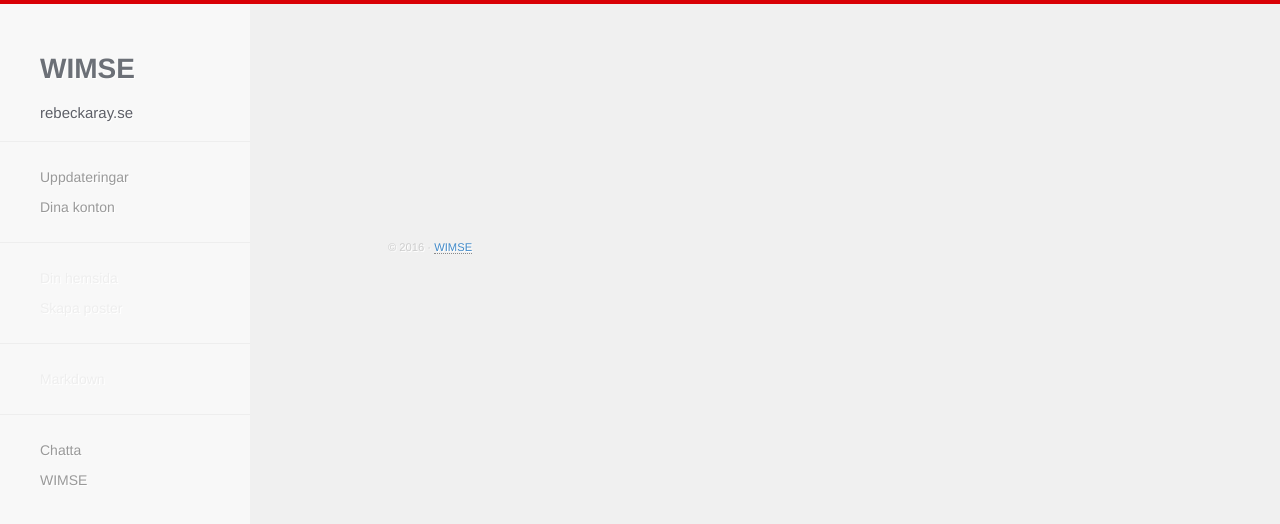
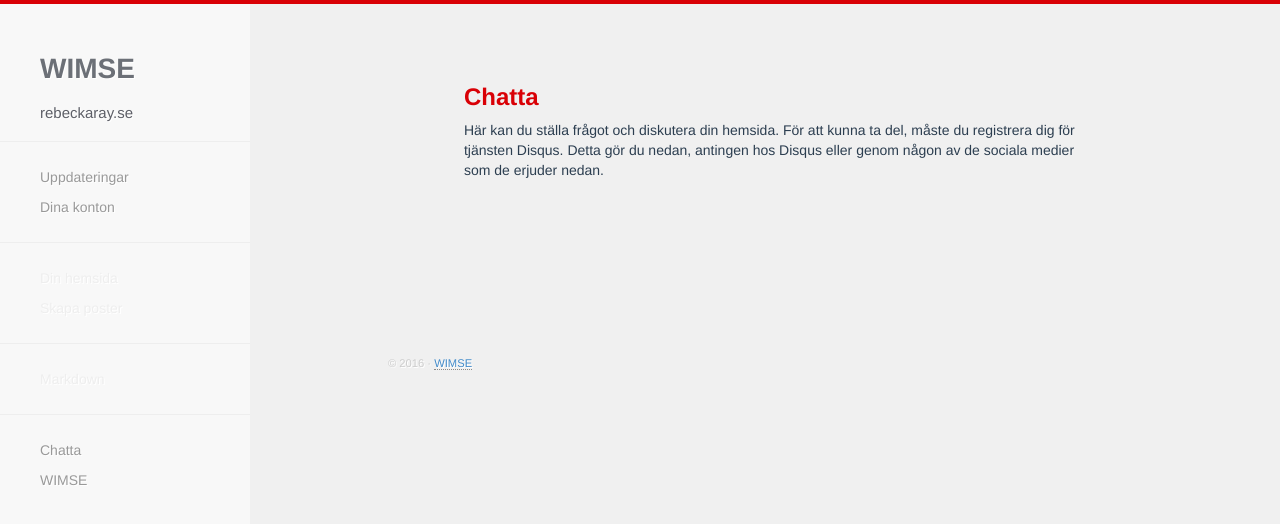
Before and after one commit to rebeckaray/rebeckaray.github.io, a Jekyll site: the page built from disqus.html, in a window 1280 px wide. Shown: the top 524 px of the page. Built offline with Jekyll 4.4.1, drawn with Linux system fonts in a browser that asks for light colours; nearby versions of some CDN libraries; Markdown is read by kramdown in place of the engine named in the settings; comment, search, counter and statistics services are not loaded.

Commit message:
Uppdaterade chatt sidan med instruktioner

```diff
--- a/disqus.html
+++ b/disqus.html
@@ -2,6 +2,9 @@
 title: Disqus
 ---
 <div class="container">
+  <h3>Chatta</h3>
+  <p>Här kan du ställa frågot och diskutera din hemsida. För att kunna ta del, måste du registrera dig för tjänsten Disqus. Detta gör du nedan, antingen hos Disqus eller genom någon av de
+    sociala medier som de erjuder nedan.</p>
   <div id="disqus_thread">
 
     <script type="text/javascript">
```
Also changed, not shown: 1 other file.
